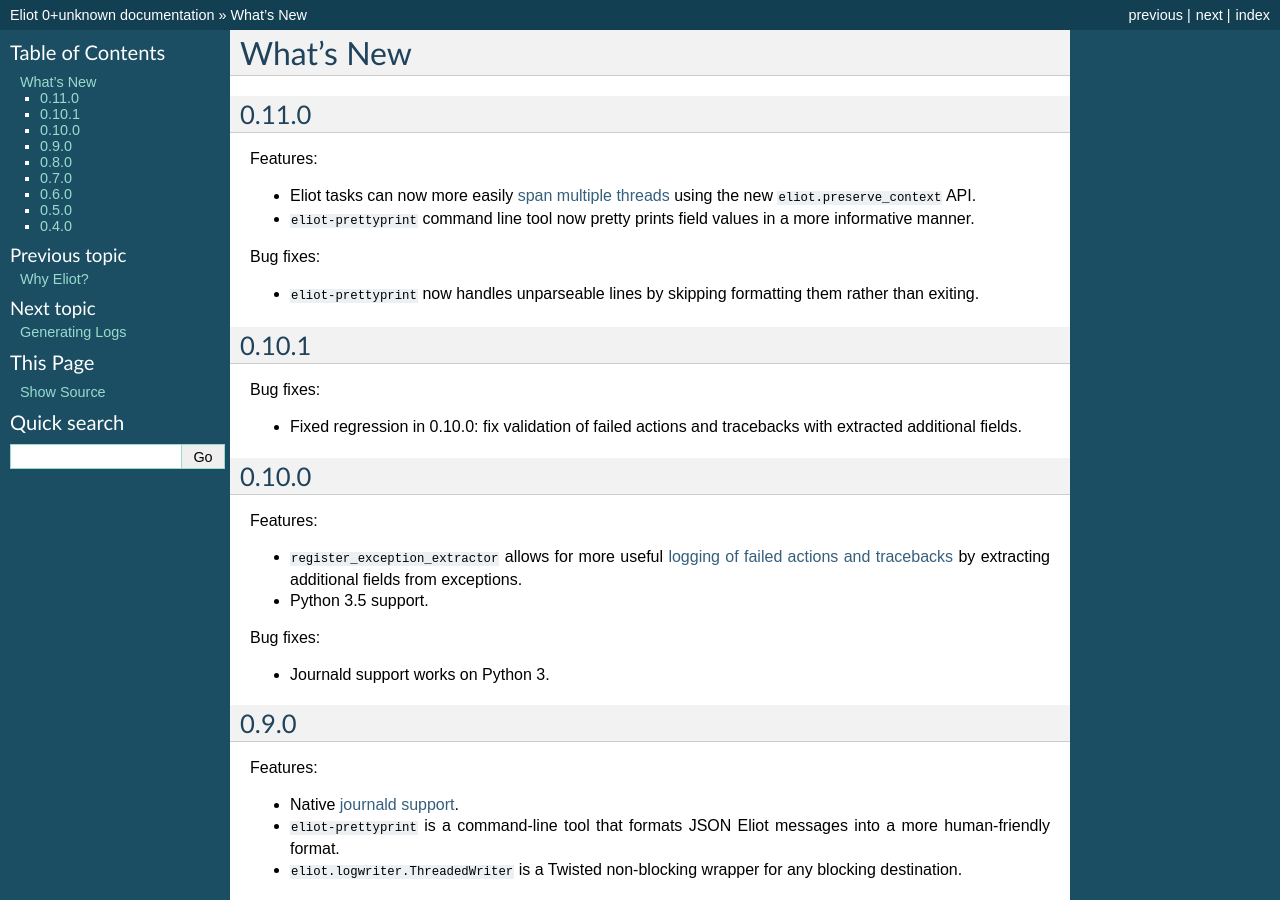
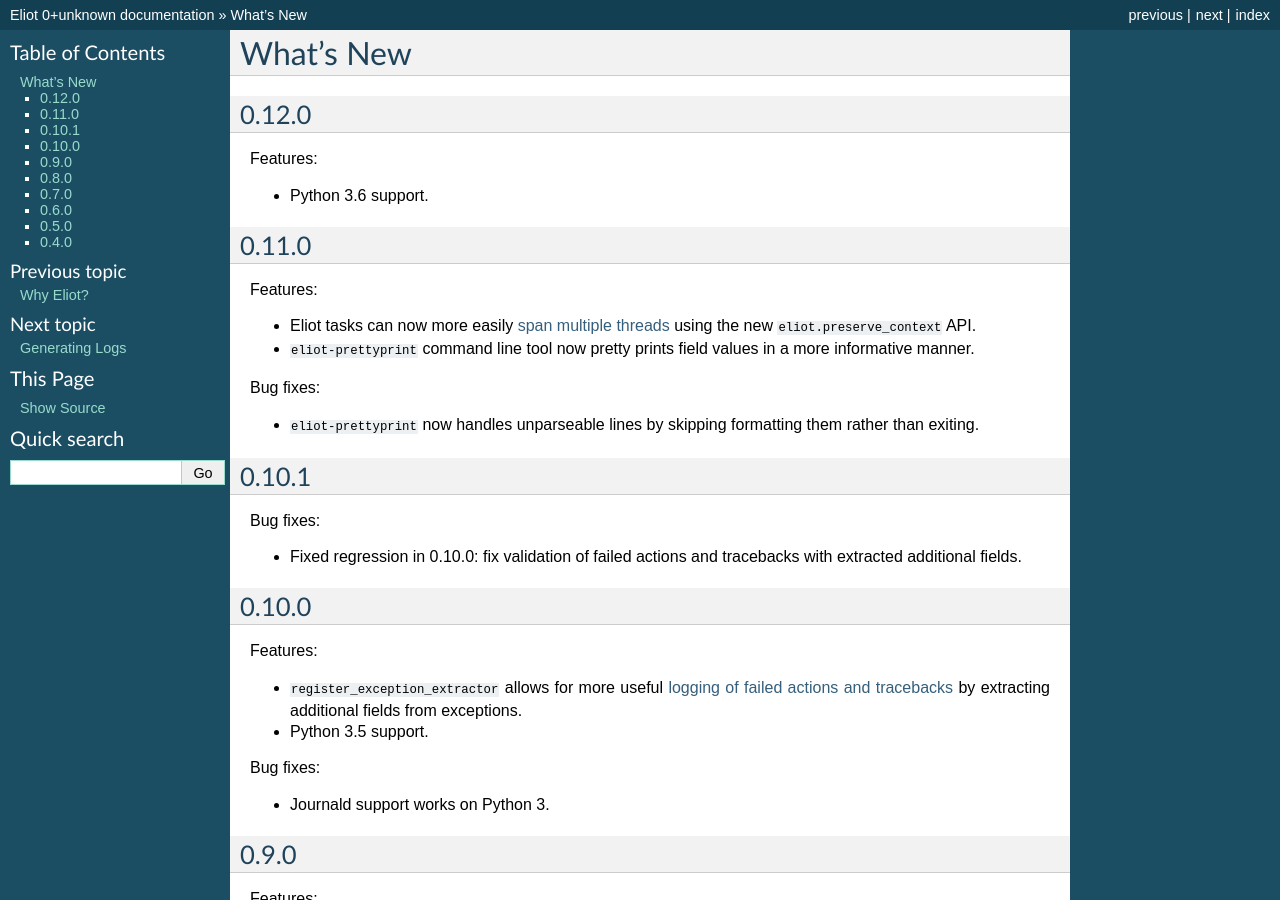
Before and after one commit to itamarst/eliot, a Sphinx documentation site: the page built from docs/source/news.rst, in a window 1280 px wide and 900 px high. Built offline with Sphinx 7.4.7, drawn with Linux system fonts in a browser that asks for light colours; pages that are not in the unit, such as notebooks, are missing from menus.

Commit message:
Enable Python 3.6 support.

```diff
--- a/README.rst
+++ b/README.rst
@@ -26,7 +26,7 @@
 * Excellent support for unit testing your code's logging.
 * Optional Twisted support.
 * Native journald support, easily usable by Logstash/Elasticsearch.
-* Supports CPython 2.7, 3.3, 3.4, 3.5 and PyPy.
+* Supports CPython 2.7, 3.3, 3.4, 3.5, 3.6 and PyPy.
 
 .. _PEP 8: http://legacy.python.org/dev/peps/pep-0008/
 .. _Twisted: https://twistedmatrix.com/documents/current/core/development/policy/coding-standard.html
--- a/docs/source/news.rst
+++ b/docs/source/news.rst
@@ -1,5 +1,12 @@
 What's New
 ==========
+
+0.12.0
+^^^^^^
+
+Features:
+
+* Python 3.6 support.
 
 0.11.0
 ^^^^^^
--- a/setup.py
+++ b/setup.py
@@ -28,6 +28,7 @@
         'Programming Language :: Python :: 3.3',
         'Programming Language :: Python :: 3.4',
         'Programming Language :: Python :: 3.5',
+        'Programming Language :: Python :: 3.6',
         'Programming Language :: Python :: Implementation :: CPython',
         'Programming Language :: Python :: Implementation :: PyPy',
         'Topic :: System :: Logging',
```
Also changed, not shown: 1 other file.
